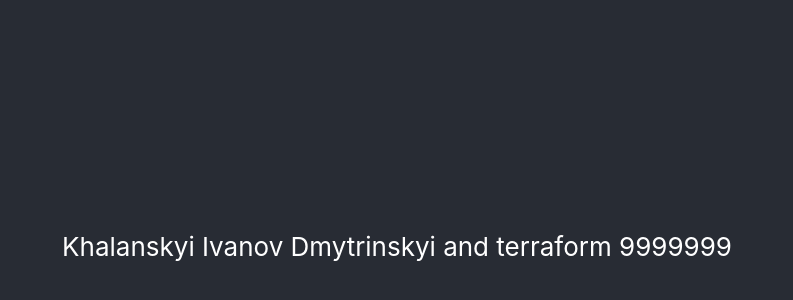
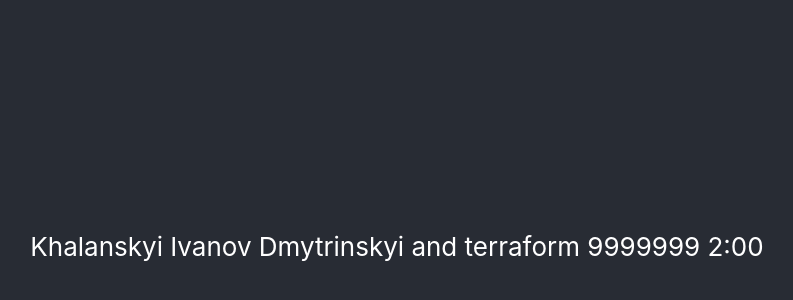
Before and after one commit to OKhalanskyi/infrastructure-lab4, a React (Create React App) app: page / in a window 1280 px wide. Shown: the part 154-454 px from the top of the page, without its empty margins (243-1036 px from the left). Built offline with nearby package versions, Linux system fonts and the light colour scheme.

Commit message:
commit 20

```diff
--- a/src/App.tsx
+++ b/src/App.tsx
@@ -10,6 +10,7 @@
         Dmytrinskyi
         and terraform
         9999999
+          2:00
       </header>
     </div>
   );
```
Also changed, not shown: 2 other files (tests, documents, lock files or other folders).
